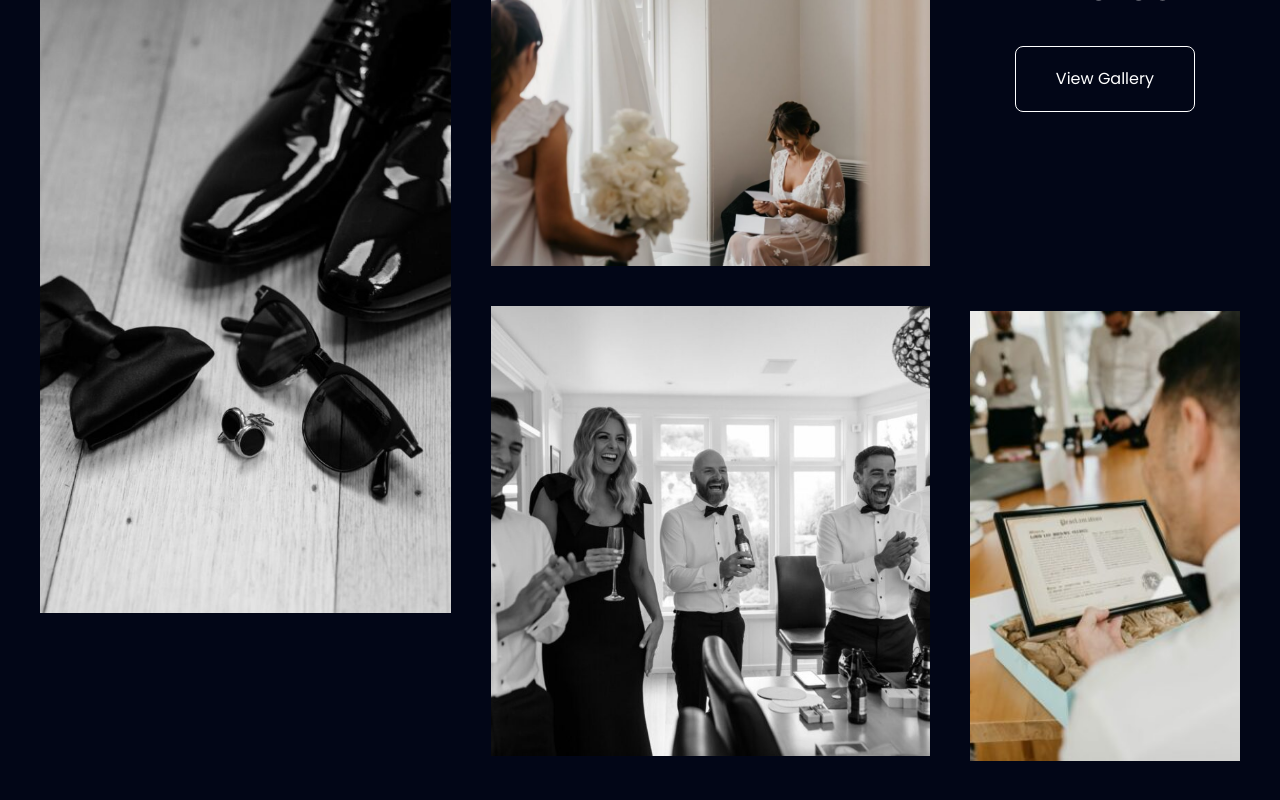
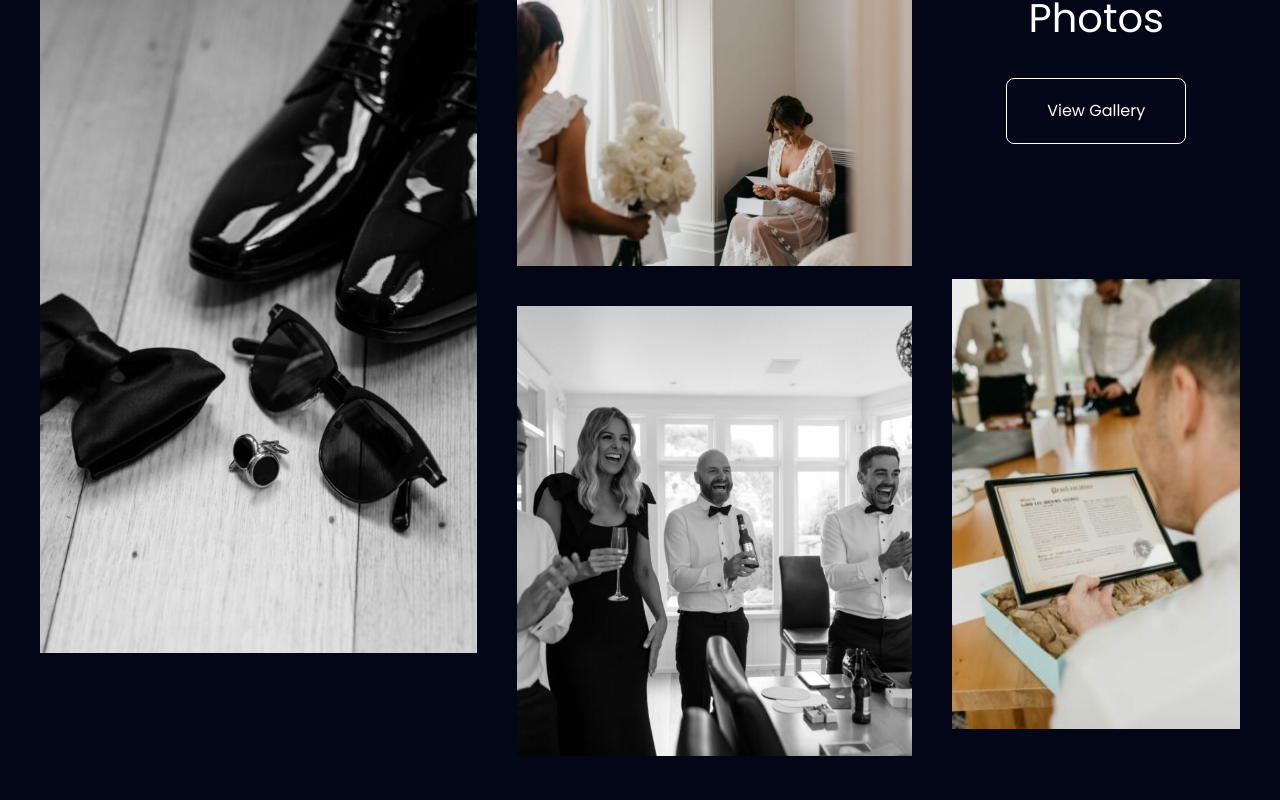
Before and after one commit to Parvez765/dreamweaver, a React (Create React App) app: page / in a window 1280 px wide. Shown: the part 1004-1804 px from the top of the page. Built offline with nearby package versions, Linux system fonts and the light colour scheme.

Commit message:
Portfolio Rearranged

```diff
--- a/src/Components/HomeComponent/Portfolio/Portfolio.js
+++ b/src/Components/HomeComponent/Portfolio/Portfolio.js
@@ -20,7 +20,7 @@ const Portfolio = () => {
                         </div>
                     </div>
                     <div>
-                        <img src={secondImage} alt="Dream Weaver Portfolio" className='mb-[40px] lg:w-[650px] lg:h-[450px] secondImage'/>
+                        <img src={secondImage} alt="Dream Weaver Portfolio" className='mb-[40px] lg:w-[550px] lg:h-[450px] secondImage'/>
                         <img src={thirdImage} alt="Dream Weaver Portfolio" className='mb-[40px] lg:w-[550px] lg:h-[450px] secondImage'/>
                     </div>
                     <div className='flex flex-col-reverse lg:flex-col justify-around'>
@@ -30,7 +30,7 @@ const Portfolio = () => {
                             <div className='mt-[15px] lg:mt-[30px] mb-[20px] lg:mb-[0px]'><button className='viewBtn'>View Gallery</button></div>
                        </div>
                        <div>
-                        <img src={fourthImage} alt="Dream Weaver Portfolio" className='-mt-[40px] lg:mt-[130px] lg:w-[400px] lg:h-[450px] secondImage'/>
+                        <img src={fourthImage} alt="Dream Weaver Portfolio" className='-mt-[40px] lg:mt-[0px] lg:w-[400px] lg:h-[450px] secondImage'/>
 
                     </div>
                     </div>
```
